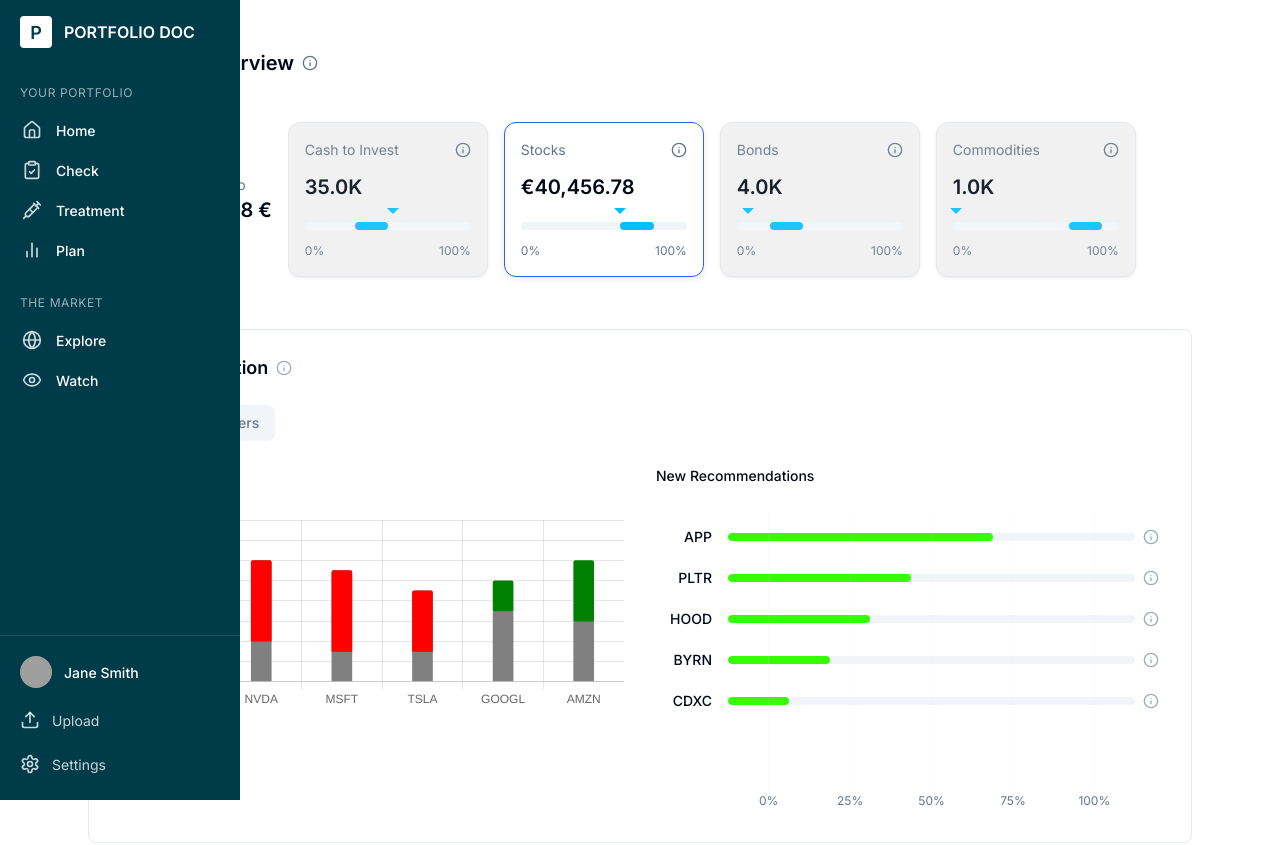
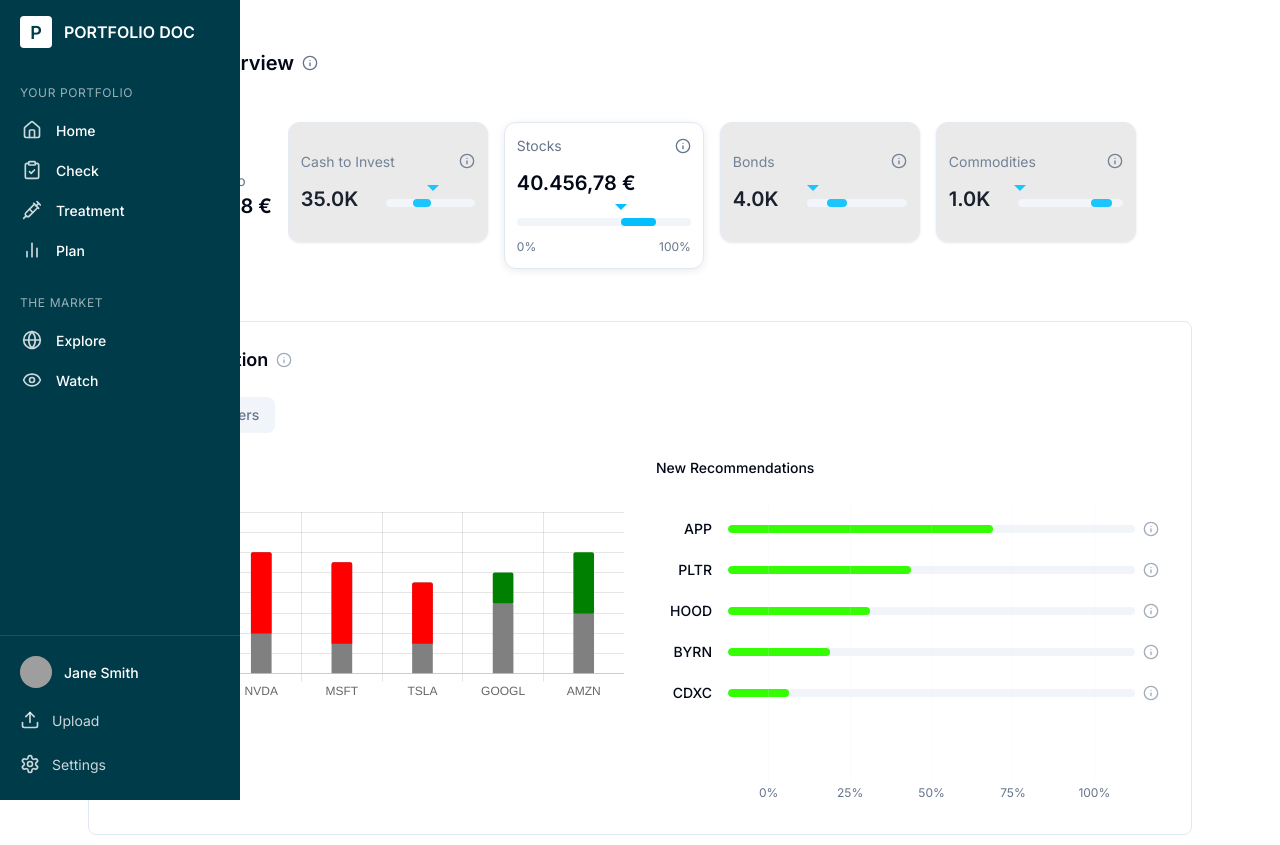
Before and after one commit to sundar-aidev/PDOC_Beta, a Next.js app in the folder my-app/: page /treatment in a window 1280 px wide. Shown: the top 845 px of the page. Built offline with nearby package versions, Linux system fonts and the light colour scheme; grey boxes are pictures that could not be loaded.

Commit message:
InActive Card formatting + resizing

```diff
--- a/my-app/app/treatment/page.tsx
+++ b/my-app/app/treatment/page.tsx
@@ -16,7 +16,7 @@ const mockAssets = [
   {
     type: "Stocks",
     value: 40456.78,
-    formattedValue: "€40,456.78",
+    formattedValue: "€40.5K",
     toleranceStart: 60,
     toleranceEnd: 80,
     idealAmount: 45000,
--- a/my-app/components/wealth-treatment/multi-asset-overview.module.css
+++ b/my-app/components/wealth-treatment/multi-asset-overview.module.css
@@ -66,7 +66,7 @@
 .card {
   min-width: 200px;
   flex: 0 0 auto;            /* Ensures the card won't stretch and wrap */
-  padding: 1rem;
+  padding: 0.75rem;
   background-color: hsl(var(--background));
   border: 1px solid hsl(var(--border));
   border-radius: 0.75rem;
@@ -74,24 +74,17 @@
 
 .activeCard {
   background-color: white;
-  border-color: hsl(var(--primary));
   box-shadow: 0 2px 8px rgba(0, 0, 0, 0.08);
 }
 
 .inactiveCard {
-  background-color: #f0f0f0;
+  background-color: #E8E8E8;
   opacity: 0.9;
-}
-
-.activeCard {
-  background-color: white;
-  border-color: hsl(var(--primary));
-  box-shadow: 0 2px 8px rgba(0, 0, 0, 0.08);
-}
-
-.inactiveCard {
-  background-color: #f0f0f0;
-  opacity: 0.9;
+  padding: 0.75rem;
+  height: 120px;
+  display: flex;
+  flex-direction: column;
+  justify-content: center;
 }
 
 .cardHeader {
@@ -114,9 +107,30 @@
 
 .cardContent {
   display: flex;
-  flex-direction: column;
   gap: 0.75rem;
 }
+
+/* Flex column when active */
+.activeCard .cardContent {
+  flex-direction: column;
+}
+
+.inactiveCard .cardContent {
+  flex-direction: row;
+  align-items: center;
+  justify-content: space-between;
+}
+
+.inactiveCard .progressContainer {
+  flex: 1;
+  min-width: 0;
+}
+
+.inactiveCard .valueContainer {
+  white-space: nowrap;
+  margin-right: 1rem;
+}
+
 
 .valueContainer {
   display: flex;
--- a/my-app/components/wealth-treatment/multi-asset-overview.tsx
+++ b/my-app/components/wealth-treatment/multi-asset-overview.tsx
@@ -81,7 +81,6 @@ export function MultiAssetOverview({ totalValue, assets, avatarUrl }: MultiAsset
         </h2>
 
         <div className={styles.portfolioHeader}>
-          {/* Avatar and Total Portfolio Segment */}
           <div className={styles.portfolioInfo}>
             <Avatar src={avatarUrl} alt="Portfolio Avatar" />
             <div>
@@ -90,13 +89,14 @@ export function MultiAssetOverview({ totalValue, assets, avatarUrl }: MultiAsset
             </div>
           </div>
 
-          {/* Metric Cards */}
           <div className={styles.grid}>
-            {assets.map((asset) => (
+            {assets.map((asset) => {
+              const isActive = activeAsset === asset.type;
+              return (
                 <Card
                   key={asset.type}
                   className={`${styles.card} ${
-                  activeAsset === asset.type ? styles.activeCard : styles.inactiveCard
+                    isActive ? styles.activeCard : styles.inactiveCard
                   }`}
                 >
                   <div onClick={() => handleAssetClick(asset.type)} style={{ cursor: "pointer" }}>
@@ -115,12 +115,14 @@ export function MultiAssetOverview({ totalValue, assets, avatarUrl }: MultiAsset
                     </div>
 
                     <div className={styles.cardContent}>
-                    {/* Monetary Value */}
                       <div className={styles.valueContainer}>
-                      <span className={styles.value}>{asset.formattedValue}</span>
+                        <span className={styles.value}>
+                          {isActive
+                            ? formatCurrency(asset.value)
+                            : asset.formattedValue}
+                        </span>
                       </div>
 
-                    {/* Multi-Asset Bar Chart with blue Tolerance area */}
                       <div className={styles.progressContainer}>
                         <div className={styles.progressTrack}>
                           <div
@@ -137,15 +139,18 @@ export function MultiAssetOverview({ totalValue, assets, avatarUrl }: MultiAsset
                             }}
                           />
                         </div>
+                        {isActive && (
                           <div className={styles.percentageScale}>
                             <span>0%</span>
                             <span>100%</span>
                           </div>
+                        )}
                       </div>
                     </div>
                   </div>
                 </Card>
-            ))}
+              );
+            })}
           </div>
         </div>
       </div>
```
Lines whose indentation alone changed are shown as unchanged.
